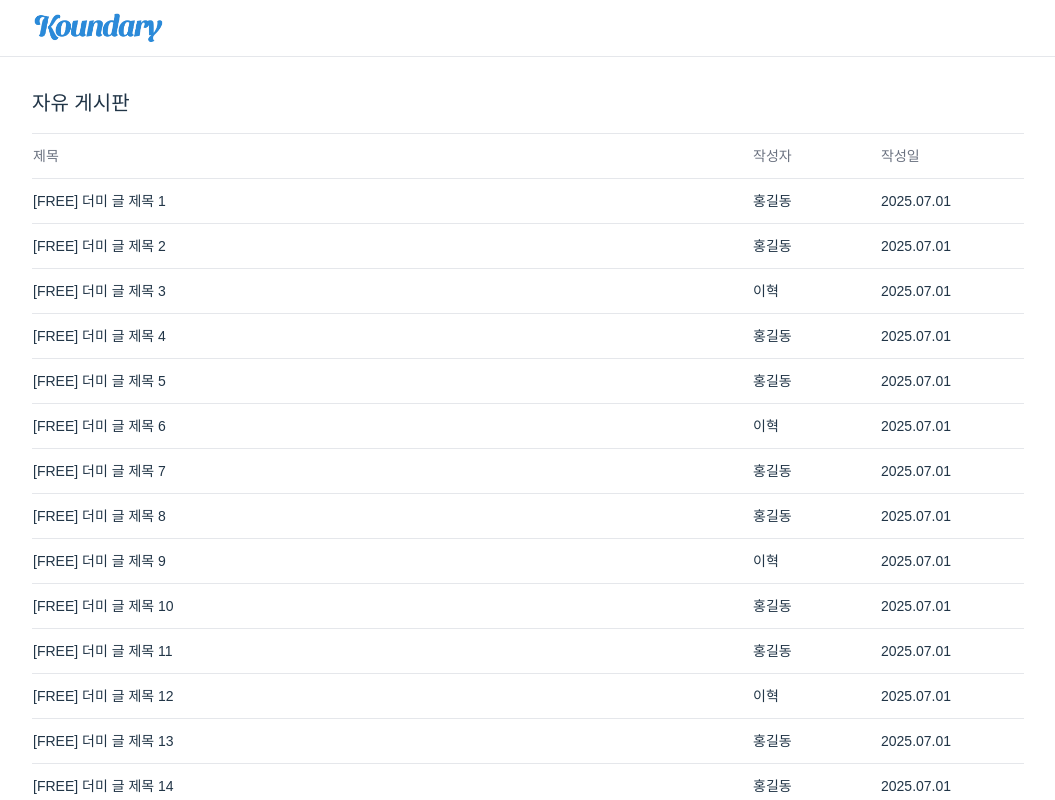
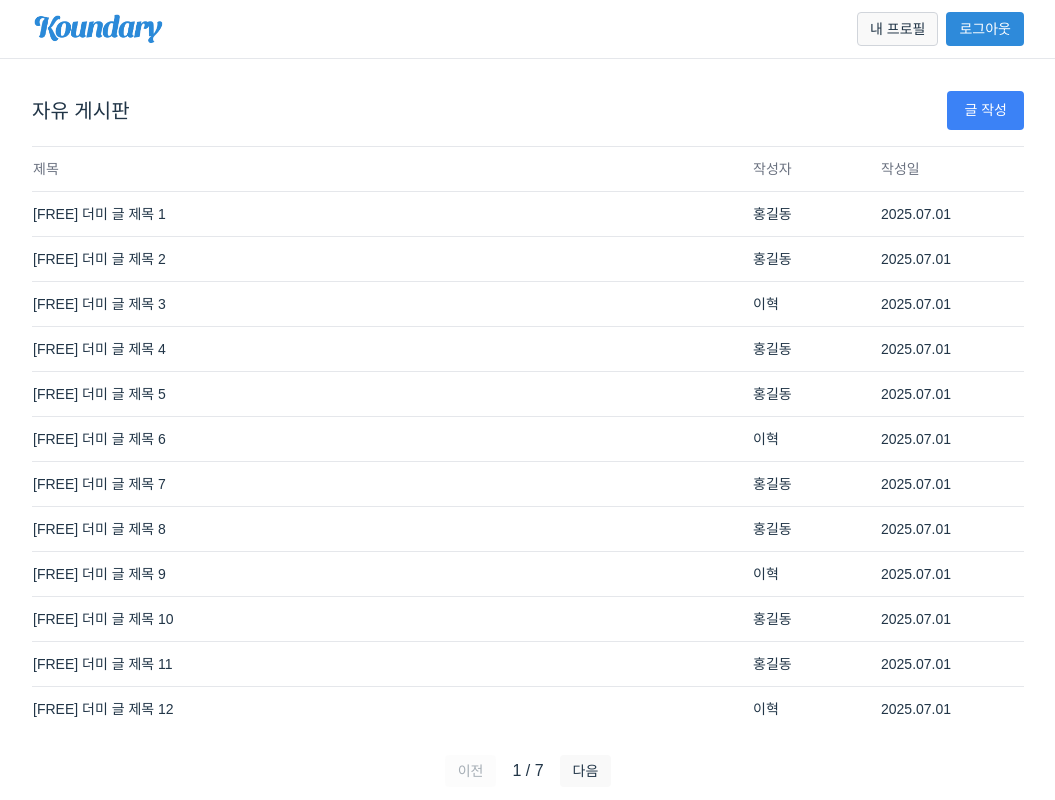
Before and after one commit to ekfgo0/koundary-oreum-web, a React (Vite) app: page /board/1 in a window 1280 px wide. Shown: the top 800 px of the page, without its empty margins (112-1167 px from the left). Built offline with nearby package versions, Linux system fonts and the light colour scheme.

Commit message:
chore: 코어타임에 정한 수정 사항들

```diff
--- a/src/components/profile/Header.jsx
+++ b/src/components/profile/Header.jsx
@@ -5,7 +5,7 @@ import koundaryLogo from '../../components/common/Koundarylogo.png';
 
 const BRAND = '#2e8ada';
 // 버튼을 노출할 경로 prefix 목록 (필요에 맞게 수정)
-const SHOW_BUTTONS_PATHS = ['/main', '/boardlist'];
+const SHOW_BUTTONS_PATHS = ['/main', '/board'];
 
 const Header = ({ title = '' /* 필요 없으면 '' */ , showActions /* 강제 표시/숨김용 선택 프롭 */ }) => {
   const navigate = useNavigate();
--- a/src/pages/BoardList/BoardList.jsx
+++ b/src/pages/BoardList/BoardList.jsx
@@ -1,6 +1,7 @@
+// src/pages/BoardList/BoardList.jsx
 import React, { useEffect, useState } from 'react';
 import Header from '../../components/profile/Header';
-import { useParams, useSearchParams, useNavigate } from 'react-router-dom';
+import { useParams, useSearchParams, useNavigate } from 'react-router-dom'; // ✅ useNavigate 추가
 import { getBoardList } from '../../api/board';
 
 const CATEGORY_MAP = {
@@ -8,7 +9,7 @@ const CATEGORY_MAP = {
   info:   { label: '정보게시판',   backendKey: 'INFO' },
   market: { label: '중고거래',     backendKey: 'MARKET' },
   meetup: { label: '모임 게시판',  backendKey: 'MEETUP' },
-  country:{ label: '본인 국가',    backendKey: 'COUNTRY' },
+  country:{ label: '소속 국가',    backendKey: 'COUNTRY' },
   school: { label: '소속 학교',    backendKey: 'SCHOOL' },
 };
 
@@ -18,44 +19,99 @@ export default function BoardList() {
 
   const [searchParams, setSearchParams] = useSearchParams();
   const page = Number(searchParams.get('page') || 1);
-  const size = 20;
+  const size = 12;
 
   const [rows, setRows] = useState([]);
   const [total, setTotal] = useState(0);
-  const [loading, setLoading] = useState(false);
+  const [isFetching, setIsFetching] = useState(false);
+
+  const navigate = useNavigate(); // ✅ 추가
 
   useEffect(() => {
+    let mounted = true;
     (async () => {
       try {
-        setLoading(true);
+        setIsFetching(true);
         const data = await getBoardList({ category: meta.backendKey, page, size });
 
-        // 다양한 응답 포맷 방어
         const items = data?.items ?? data?.content ?? data?.list ?? [];
         const totalCount = data?.total ?? data?.totalElements ?? data?.count ?? items.length;
 
-        setRows(items);
-        setTotal(totalCount);
+        if (mounted) {
+          setRows(items);
+          setTotal(totalCount);
+        }
       } catch (e) {
         console.error('board list error:', e);
-        setRows([]);
-        setTotal(0);
+        if (mounted) {
+          setRows([]);
+          setTotal(0);
+        }
       } finally {
-        setLoading(false);
+        mounted && setIsFetching(false);
       }
     })();
+    return () => { mounted = false; };
   }, [meta.backendKey, page]);
 
   const totalPages = Math.max(1, Math.ceil(total / size));
+
+  const goPage = (next) => {
+    const sp = new URLSearchParams(searchParams);
+    sp.set('page', String(next));
+    setSearchParams(sp);
+  };
 
   return (
     <div className="min-h-screen bg-white">
       <Header title="" />
 
       <div className="max-w-[1024px] mx-auto px-4 py-8">
-        <h1 className="text-xl font-semibold mb-4">{meta.label}</h1>
+        {/* 제목 + 글 작성 버튼 + 로딩 표시 */}
+        <div className="flex justify-between items-center mb-4">
+          <h1 className="text-xl font-semibold">{meta.label}</h1>
 
-        <table className="w-full text-sm border-t">
+          <div className="flex items-center gap-3">
+            {/* 🔄 로딩 스피너 */}
+            {isFetching && (
+              <div className="flex items-center gap-2 bg-white/80 border rounded px-3 py-1 text-sm">
+                <svg
+                  className="animate-spin h-4 w-4 text-gray-500"
+                  xmlns="http://www.w3.org/2000/svg"
+                  fill="none"
+                  viewBox="0 0 24 24"
+                >
+                  <circle
+                    className="opacity-25"
+                    cx="12"
+                    cy="12"
+                    r="10"
+                    stroke="currentColor"
+                    strokeWidth="4"
+                  ></circle>
+                  <path
+                    className="opacity-75"
+                    fill="currentColor"
+                    d="M4 12a8 8 0 018-8v4a4 4 0 00-4 4H4z"
+                  ></path>
+                </svg>
+                로딩 중…
+              </div>
+            )}
+
+            {/* ✏️ 글 작성 버튼 */}
+           <button
+              onClick={() => navigate('/posts')}
+              className="px-4 py-2 bg-blue-500 text-white rounded hover:bg-blue-600 transition outline-none focus:outline-none"
+            >
+              글 작성
+            </button>
+
+          </div>
+        </div>
+
+        {/* 테이블 */}
+        <table className="w-full text-sm border-t transition-opacity">
           <thead>
             <tr className="text-left text-gray-500">
               <th className="py-3">제목</th>
@@ -64,23 +120,15 @@ export default function BoardList() {
             </tr>
           </thead>
           <tbody>
-            {loading && (
-              <tr><td className="py-10 text-center text-gray-400" colSpan={3}>불러오는 중…</td></tr>
-            )}
-
-            {!loading && rows.map(item => (
-              <tr
-                key={item.id}
-                className="border-t hover:bg-gray-50 cursor-pointer"
-                // 상세 페이지 라우트 연결 시: onClick={() => navigate(`/post/${item.id}`)}
-              >
+            {rows.map(item => (
+              <tr key={item.id} className="border-t hover:bg-gray-50 cursor-pointer">
                 <td className="py-3 pr-4">{item.title}</td>
                 <td className="py-3">{item.author}</td>
                 <td className="py-3">{item.createdAt}</td>
               </tr>
             ))}
 
-            {!loading && rows.length === 0 && (
+            {!isFetching && rows.length === 0 && (
               <tr><td className="py-12 text-center text-gray-400" colSpan={3}>게시글이 없습니다</td></tr>
             )}
           </tbody>
@@ -90,17 +138,21 @@ export default function BoardList() {
         <div className="flex justify-center gap-2 mt-6">
           <button
             className="px-3 py-1 border rounded disabled:opacity-40"
-            onClick={() => setSearchParams({ page: String(Math.max(1, page - 1)) })}
-            disabled={page <= 1}
-          >이전</button>
+            onClick={() => goPage(Math.max(1, page - 1))}
+            disabled={page <= 1 || isFetching}
+          >
+            이전
+          </button>
 
           <span className="px-2 py-1">{page} / {totalPages}</span>
 
           <button
             className="px-3 py-1 border rounded disabled:opacity-40"
-            onClick={() => setSearchParams({ page: String(Math.min(totalPages, page + 1)) })}
-            disabled={page >= totalPages}
-          >다음</button>
+            onClick={() => goPage(Math.min(totalPages, page + 1))}
+            disabled={page >= totalPages || isFetching}
+          >
+            다음
+          </button>
         </div>
       </div>
     </div>
--- a/src/pages/MainBoard/Main.jsx
+++ b/src/pages/MainBoard/Main.jsx
@@ -1,30 +1,28 @@
 // src/pages/Main/Main.jsx
 import React from 'react';
+import { useNavigate } from 'react-router-dom';
 import Header from '../../components/profile/Header';
 
-// ====== 설정값 ======
-const BRAND = '#2e8ada';   // 팀 컬러
-const MAX_WIDTH = 960;      // 헤더의 컨테이너 폭과 동일하게 맞춰주세요 (예: 960, 1024 등)
+const BRAND = '#2e8ada';
+const MAX_WIDTH = 960;
 
-// ====== 예시 데이터 (API로 대체 가능) ======
+// ✅ 라우트 키와 일치하도록 id 통일: country, school, free, info, market, meetup
 const boards = [
   { id: 'country', name: '소속 국가', posts: ['자유에 첫 글…', 'GDG 진행…', '프로젝트 회의…', 'UI 고도화…', '내일 일정…'] },
   { id: 'school',  name: '소속 학교', posts: ['정보 모음…', '도구 추천…', '세팅 가이드…', '강의 링크…', '문서 템플릿…'] },
   { id: 'free',    name: '자유 게시판', posts: ['키보드 팝니다', '모니터 나눔', '의자 판매', '교재 교환', 'SSD 판매'] },
   { id: 'info',    name: '정보 게시판', posts: ['이번 주 모임', '스터디 모집', '점심 번개', '오프라인 회의', '온라인 밋업'] },
-  { id: 'qna',     name: '중고거래/나눔 게시판', posts: ['axios 질문', '라우터 이슈', '빌드 에러', 'CORS 설정', '성능 튜닝'] },
+  { id: 'market',  name: '중고거래/나눔 게시판', posts: ['axios 질문', '라우터 이슈', '빌드 에러', 'CORS 설정', '성능 튜닝'] },
   { id: 'meetup',  name: '모임 게시판', posts: ['포트폴리오 피드백', '이력서 템플릿', '면접 후기', '코테 팁', '인턴 모집'] },
 ];
 
 // ====== 카드 컴포넌트 ======
-const BoardCard = ({ title, posts }) => (
+const BoardCard = ({ id, title, posts, onMore }) => (
   <div className="rounded-2xl bg-white shadow-[0_2px_12px_rgba(0,0,0,0.06)] border border-gray-100 transition-transform duration-200 hover:-translate-y-0.5 hover:shadow-[0_8px_22px_rgba(0,0,0,0.08)] overflow-hidden">
-    {/* 상단 헤더(팀컬러) */}
     <div className="h-12 px-5 flex items-center" style={{ backgroundColor: BRAND }}>
       <h3 className="text-white md:text-large font-semibold leading-none">{title}</h3>
     </div>
 
-    {/* 본문 */}
     <div className="p-4 md:p-5">
       <ul className="divide-y divide-gray-100 mb-4">
         {posts.slice(0, 5).map((p, i) => (
@@ -37,8 +35,8 @@ const BoardCard = ({ title, posts }) => (
       </ul>
 
       <button
-        onClick={() => window.location.href = `/board/${encodeURIComponent(title)}`}
-        className="w-full rounded-xl px-4 py-2 text-sm font-medium border border-gray-200 hover:border-gray-300 hover:bg-gray-50"
+        onClick={() => onMore(id)}               // ✅ id로 라우팅
+        className="w-full rounded-xl px-4 py-2 text-sm font-medium border border-gray-200 outline-none hover:border-gray-300 hover:bg-gray-50"
         aria-label={`${title} 더보기`}
       >
         더보기
@@ -49,18 +47,20 @@ const BoardCard = ({ title, posts }) => (
 
 // ====== 페이지 ======
 export default function Main() {
+  const navigate = useNavigate();
+  const goMore = (key) => navigate(`/board/${key}`); // ✅ SPA 네비게이션
+
   return (
     <div className="min-h-screen bg-[#f5f9fc]">
-      <Header title=""/> {/* ✅ Header.jsx 재사용 */}
+      <Header title="" />
 
       <main
         className="mx-auto px-4 md:px-6 py-8 md:py-12"
-        style={{ maxWidth: `${MAX_WIDTH}px` }} // ✅ 헤더 컨테이너 폭과 동일하게
+        style={{ maxWidth: `${MAX_WIDTH}px` }}
       >
-        {/* 3×2 그리드 (모바일 1열, 태블릿 2열, 데스크톱 3열) */}
         <div className="grid grid-cols-1 sm:grid-cols-2 lg:grid-cols-3 gap-4 md:gap-5">
           {boards.map((b) => (
-            <BoardCard key={b.id} title={b.name} posts={b.posts} />
+            <BoardCard key={b.id} id={b.id} title={b.name} posts={b.posts} onMore={goMore} />
           ))}
         </div>
       </main>
```
Also changed, not shown: src/components/profile/ProfileCard.jsx (line endings or trailing spaces).
